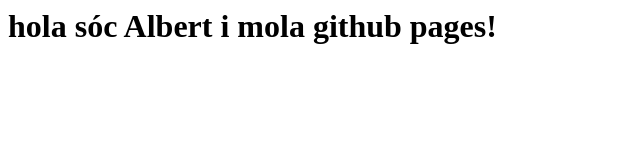
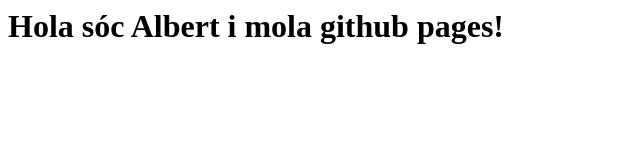
Before and after one commit to AlbertMartinezAB/albert.github.io, a plain HTML site: page index.html in a window 1280 px wide. Shown: the whole page, without its empty margins (0-640 px from the left). Drawn offline with Linux system fonts and the light colour scheme.

Commit message:
Update index.html

```diff
--- a/index.html
+++ b/index.html
@@ -1 +1 @@
-<h1>hola sóc Albert i mola github pages!</h1>
+<h1> Hola sóc Albert i mola github pages! </h1>
```
